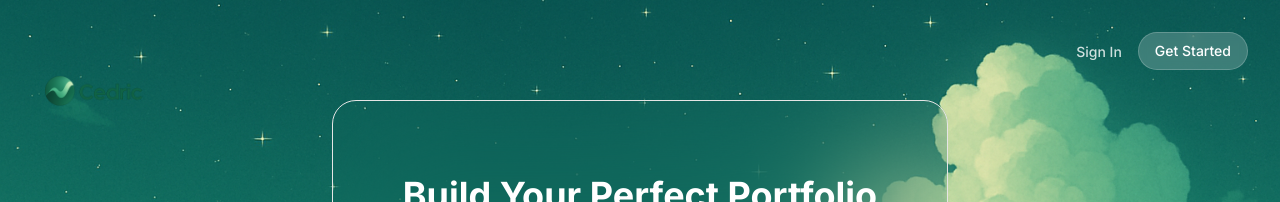
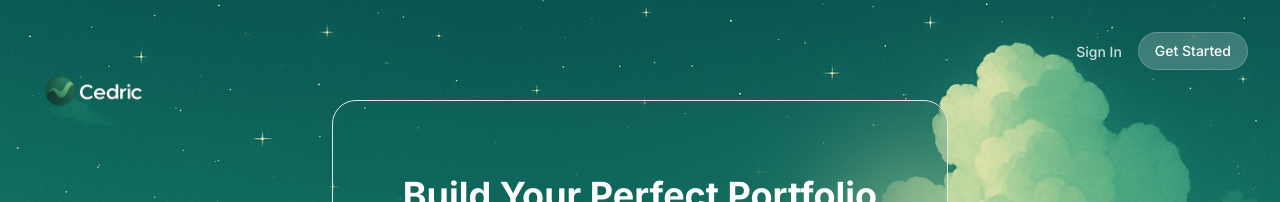
Before and after one commit to anas-cedric/portfolio-ai-stack, a Next.js app in the folder frontend/portfolio-advisor/: page / in a window 1280 px wide. Shown: the top 202 px of the page. Built offline with nearby package versions, Linux system fonts and the light colour scheme; no server answers.

Commit message:
adding white text logo throughout the app

```diff
--- a/frontend/portfolio-advisor/src/app/onboarding/page.tsx
+++ b/frontend/portfolio-advisor/src/app/onboarding/page.tsx
@@ -289,10 +289,10 @@ export default function OnboardingPage() {
         <div className="text-center mb-8">
           <div className="flex justify-center mb-4">
             <Image
-              src="/images/cedric-logo-full.png"
+              src="/images/cedric-logo-new.png"
               alt="Cedric"
               width={120}
-              height={40}
+              height={120}
             />
           </div>
           <h1 className="text-4xl font-bold text-gray-900 mb-2">Account Setup</h1>
--- a/frontend/portfolio-advisor/src/app/page.tsx
+++ b/frontend/portfolio-advisor/src/app/page.tsx
@@ -20,10 +20,10 @@ export default async function HomePage() {
       {/* Header with Logo */}
       <div className="absolute top-8 left-8 flex items-center space-x-3">
         <Image
-          src="/images/cedric-logo-full.png"
+          src="/images/cedric-logo-new.png"
           alt="Cedric"
           width={120}
-          height={40}
+          height={120}
         />
       </div>
 
--- a/frontend/portfolio-advisor/src/app/portfolio-quiz/page.tsx
+++ b/frontend/portfolio-advisor/src/app/portfolio-quiz/page.tsx
@@ -208,10 +208,10 @@ function PortfolioQuizContent() {
             {/* Logo */}
             <div className="flex items-center justify-center">
               <Image
-                src="/images/cedric-logo-full.png"
+                src="/images/cedric-logo-new.png"
                 alt="Cedric"
                 width={100}
-                height={32}
+                height={100}
               />
             </div>
 
--- a/frontend/portfolio-advisor/src/components/ProfileWizard.tsx
+++ b/frontend/portfolio-advisor/src/components/ProfileWizard.tsx
@@ -2,11 +2,7 @@
 
 import React, { useState } from 'react';
 import Image from 'next/image';
-import { Button } from '@/components/ui/button';
-import { Card, CardHeader, CardTitle, CardContent, CardFooter } from '@/components/ui/card';
-import { Progress } from '@/components/ui/progress';
-import { Label } from '@/components/ui/label';
-import { Loader2 } from 'lucide-react'; // For loading spinner
+import { Loader2 } from 'lucide-react';
 
 // Define the structure for each question
 interface Question {
@@ -164,7 +160,6 @@ const ProfileWizard: React.FC<ProfileWizardProps> = ({
 
   const totalQuestions = questions.length;
   const currentQuestion = questions[currentStep];
-  const progress = ((currentStep + 1) / totalQuestions) * 100;
   const isLastStep = currentStep === totalQuestions - 1;
 
   const handleOptionChange = (value: string) => {
```
